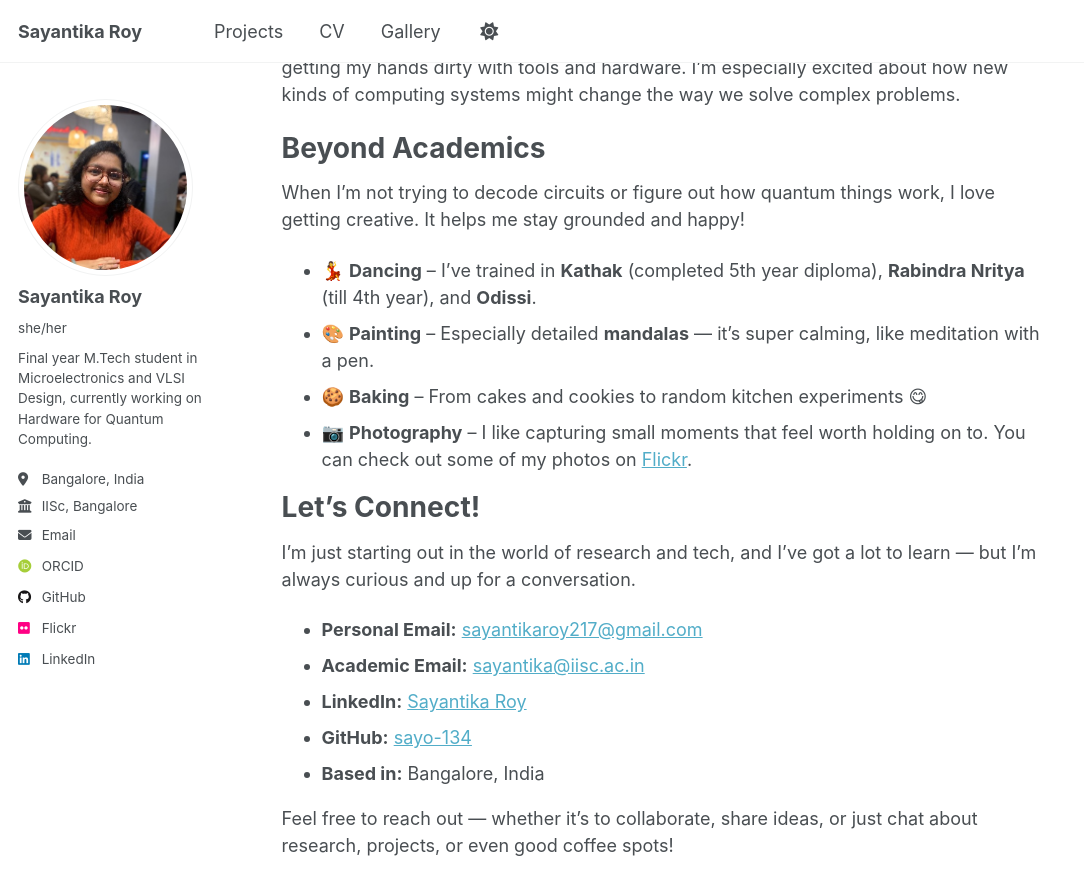
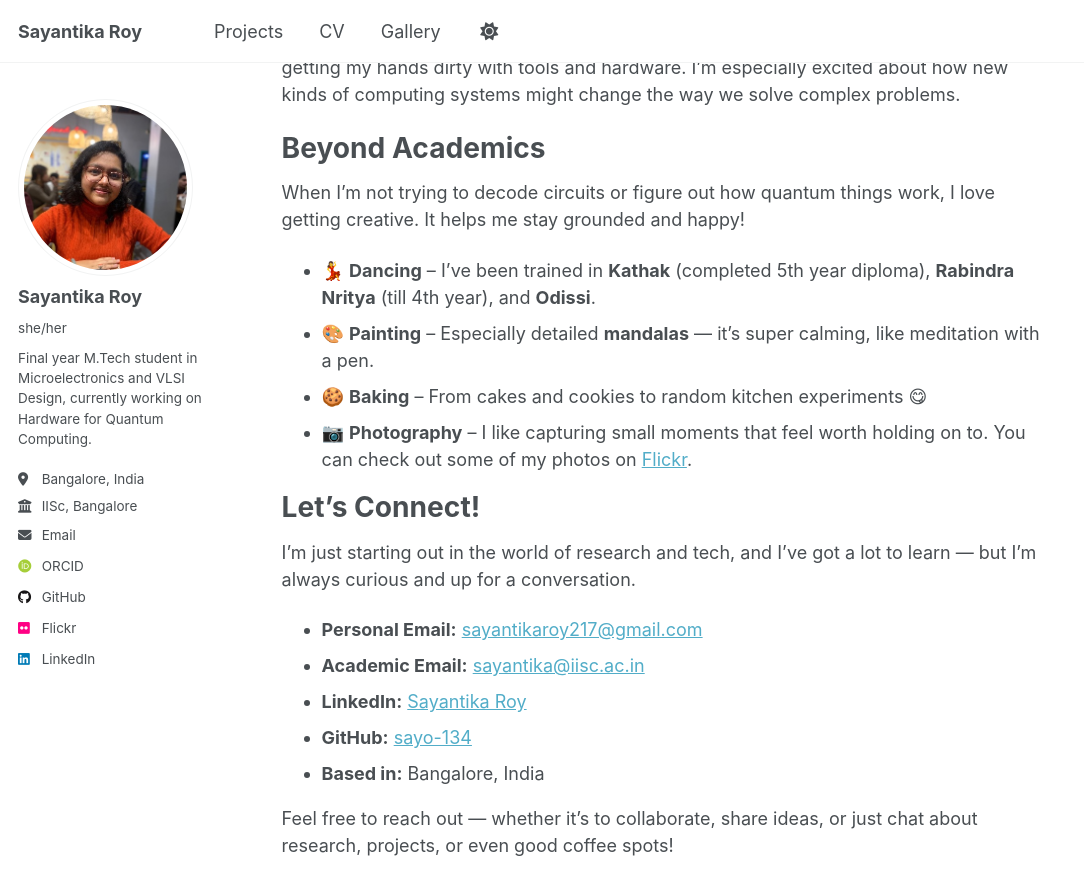
Before and after one commit to sayo-134/sayantika-roy.github.io, a Jekyll site: the page built from _pages/about.md, in a window 1280 px wide and 900 px high, scrolled down 547 px. Shown: the top 895 px of the window, without its empty margins (0-1084 px from the left). Built offline with Jekyll 4.4.1, drawn with Linux system fonts in a browser that asks for light colours; emoji names are drawn with the system emoji font; some web fonts are replaced.

Commit message:
edited about.md

```diff
--- a/_pages/about.md
+++ b/_pages/about.md
@@ -28,7 +28,7 @@ Beyond Academics
 =====
 When I’m not trying to decode circuits or figure out how quantum things work, I love getting creative. It helps me stay grounded and happy!
 
-* :dancer: **Dancing** – I’ve trained in **Kathak** (completed 5th year diploma), **Rabindra Nritya** (till 4th year), and **Odissi**.
+* :dancer: **Dancing** – I’ve been trained in **Kathak** (completed 5th year diploma), **Rabindra Nritya** (till 4th year), and **Odissi**.
 * 🎨 **Painting** – Especially detailed **mandalas** — it’s super calming, like meditation with a pen.
 * :cookie: **Baking** – From cakes and cookies to random kitchen experiments :yum:
 * :camera: **Photography** – I like capturing small moments that feel worth holding on to. You can check out some of my photos on [Flickr](https://www.flickr.com/photos/sayantikaroy217).
```
